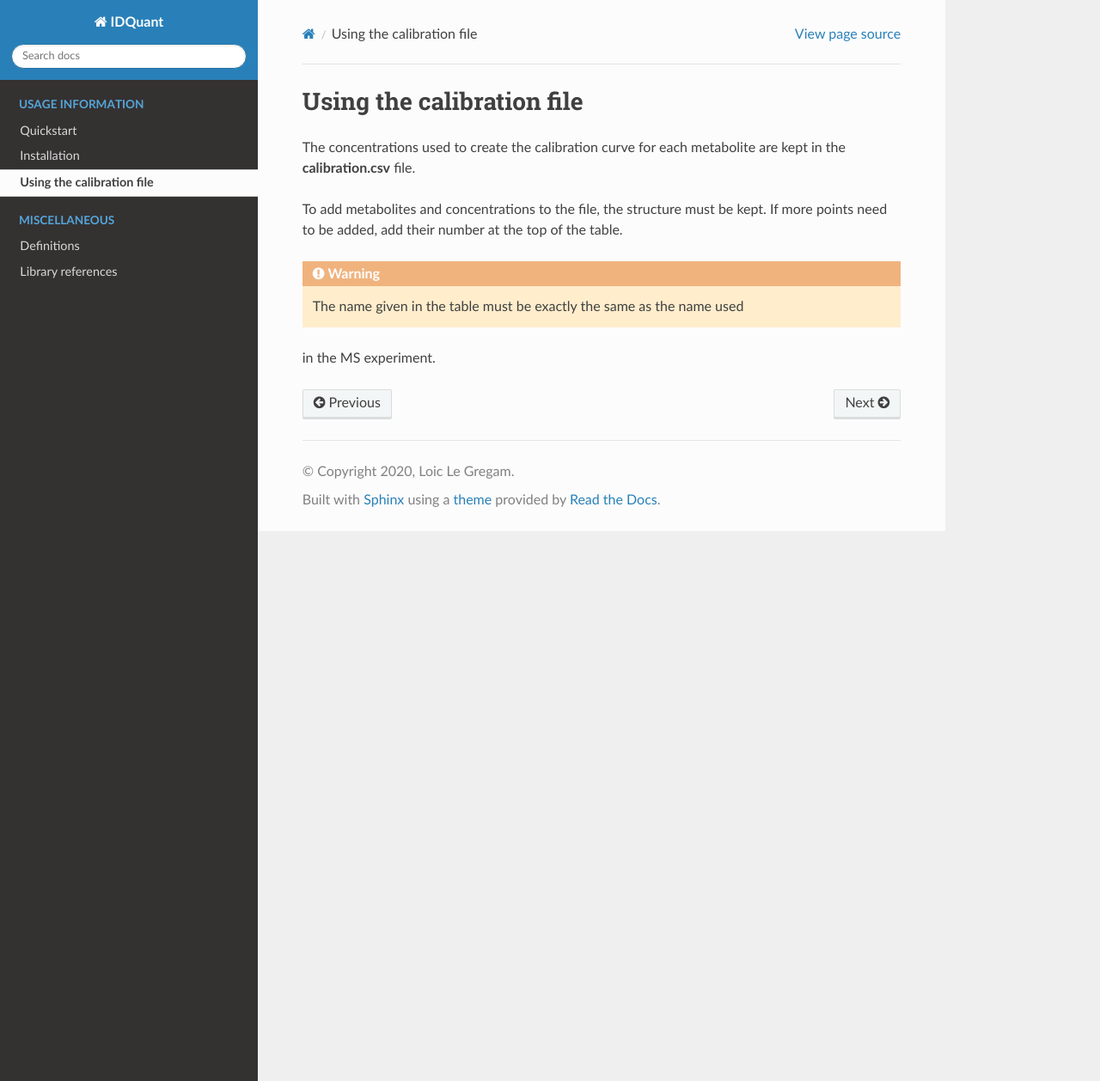
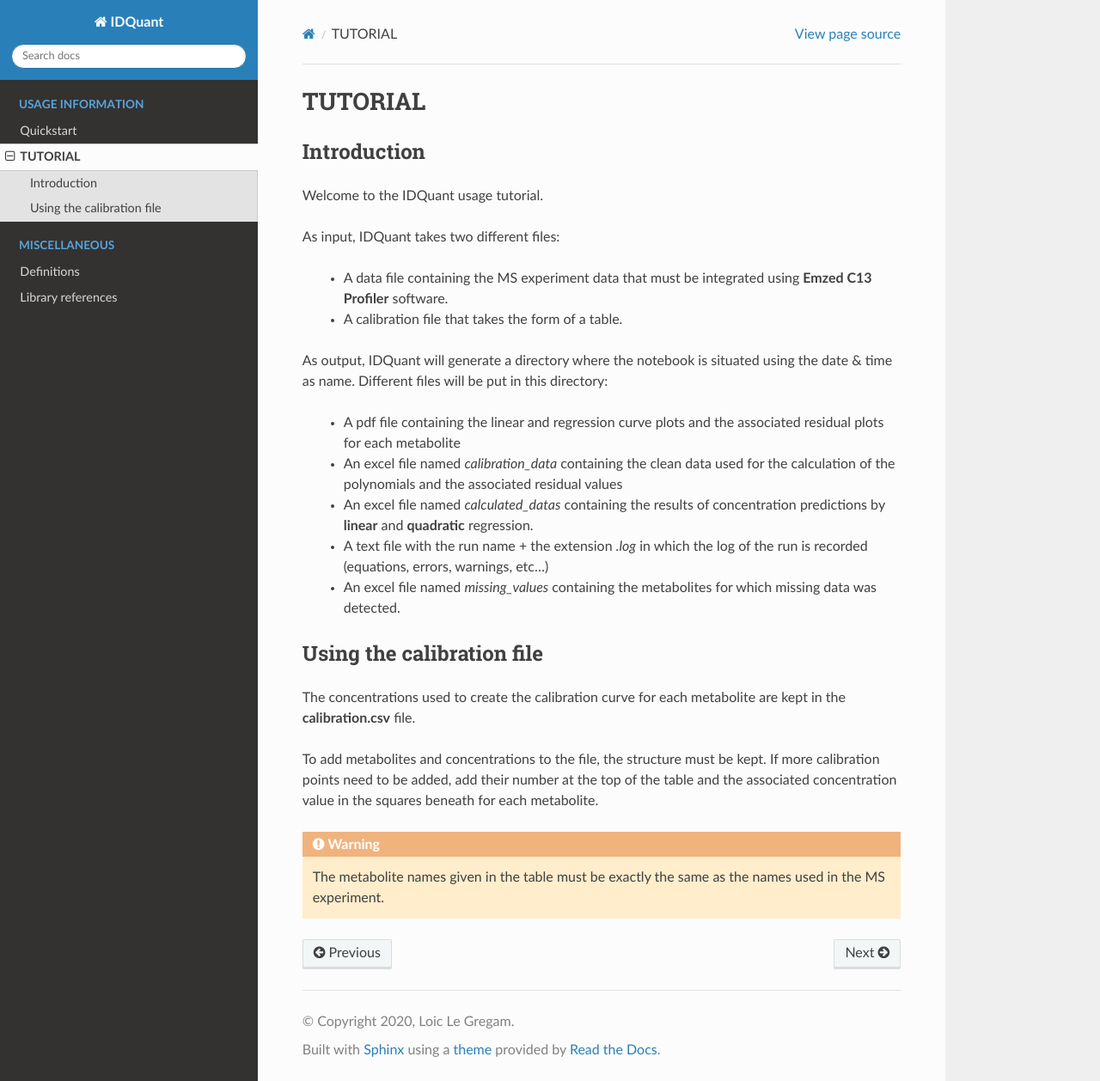
Before and after one commit to LoloPopoPy/IDQuant, a Sphinx documentation site: the page built from doc/tutorial.rst, in a window 1280 px wide and 1258 px high. Shown: the whole window at 86% size. Built offline with Sphinx 7.4.7 and the Read the Docs theme 2.0.0, drawn with Linux system fonts in a browser that asks for light colours.

```diff
--- a/doc/index.rst
+++ b/doc/index.rst
@@ -33,7 +33,6 @@
    :caption: Usage Information
 
    quickstart.rst
-   installation.rst
    tutorial.rst
 
 For more in-depth details on the inner workings of IDQuant, check the sections below.
--- a/doc/librairy_doc.rst
+++ b/doc/librairy_doc.rst
@@ -1,5 +1,5 @@
 Library references
-------------------
+==================
 
 .. automodule:: idquant.Data_Processor
     :members:
--- a/doc/tutorial.rst
+++ b/doc/tutorial.rst
@@ -1,3 +1,33 @@
+.. _tutorial:
+
+TUTORIAL
+========
+
+Introduction
+------------
+
+Welcome to the IDQuant usage tutorial.
+
+As input, IDQuant takes two different files:
+
+    * A data file containing the MS experiment data that must be integrated
+      using **Emzed C13 Profiler** software.
+    * A calibration file that takes the form of a table.
+
+As output, IDQuant will generate a directory where the notebook is situated using the
+date & time as name. Different files will be put in this directory:
+
+    * A pdf file containing the linear and regression curve plots and the associated
+      residual plots for each metabolite
+    * An excel file named *calibration_data* containing the clean data used for the
+      calculation of the polynomials and the associated residual values
+    * An excel file named *calculated_datas* containing the results of concentration
+      predictions by **linear** and **quadratic** regression.
+    * A text file with the run name + the extension *.log* in which the log of the
+      run is recorded (equations, errors, warnings, etc...)
+    * An excel file named *missing_values* containing the metabolites for which
+      missing data was detected.
+
 Using the calibration file
 --------------------------
 
@@ -5,7 +35,8 @@
 kept in the **calibration.csv** file.
 
 To add metabolites and concentrations to the file, the structure must be kept.
-If more points need to be added, add their number at the top of the table.
+If more calibration points need to be added, add their number at the top of the table
+and the associated concentration value in the squares beneath for each metabolite.
 
-.. warning:: The name given in the table must be exactly the same as the name used
-in the MS experiment.
+.. warning:: The metabolite names given in the table must be exactly the same
+             as the names used in the MS experiment.
```
Also changed, not shown: doc/installation.rst (deleted, +0 -13 lines), doc/quickstart.rst (+29 -5 lines), setup.py (+15 -9 lines), 2 other files.
